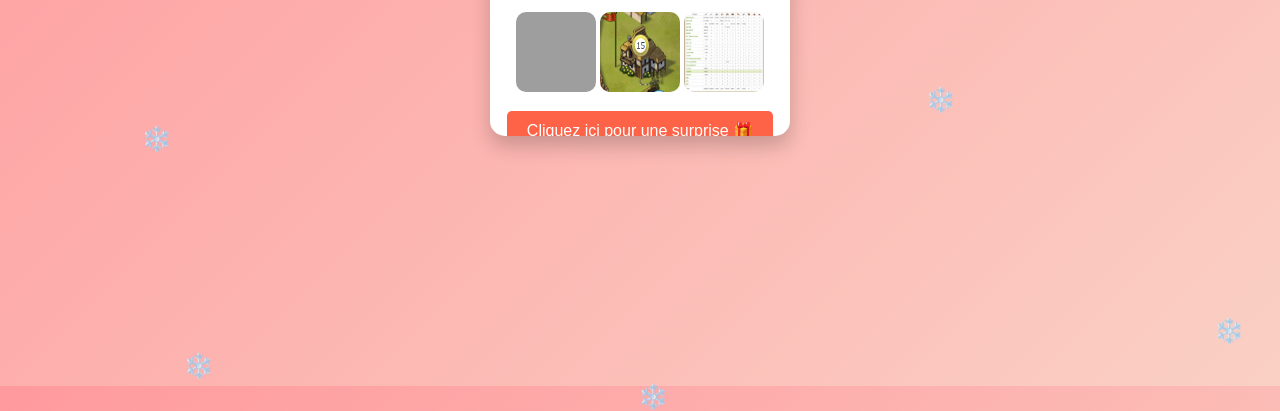
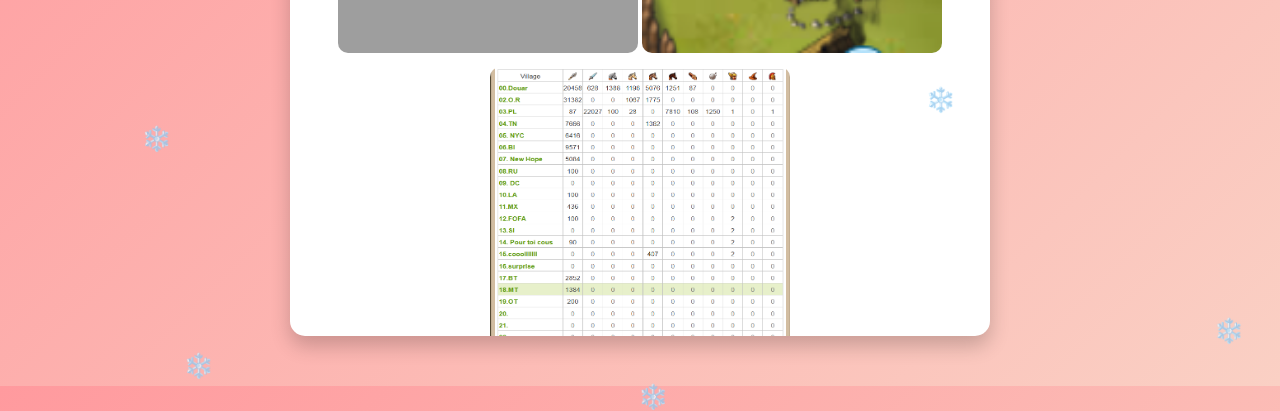
Before and after one commit to tidjaha/carte-de-voeux, a plain HTML site: page index.html in a window 1280 px wide. Shown: the part 414-825 px from the top of the page. Drawn offline with Linux system fonts and the light colour scheme; grey boxes are pictures that could not be loaded.

Commit message:
Update index.html

```diff
--- a/index.html
+++ b/index.html
@@ -18,8 +18,8 @@
 
         .card {
             position: relative;
-            width: 300px;
-            height: 300px;
+            width: 700px;
+            height: 700px;
             background: white;
             border-radius: 15px;
             box-shadow: 0 10px 20px rgba(0, 0, 0, 0.2);
@@ -46,8 +46,8 @@
         }
 
         .card img {
-            width: 80px;              /* Largeur des images */
-            height: 80px;              /* Maintient les proportions */
+            width: 300px;              /* Largeur des images */
+            height: 300px;              /* Maintient les proportions */
             margin: 5px 0;            /* Espacement vertical */
             border-radius: 10px;       /* Coins arrondis */
         }
```
